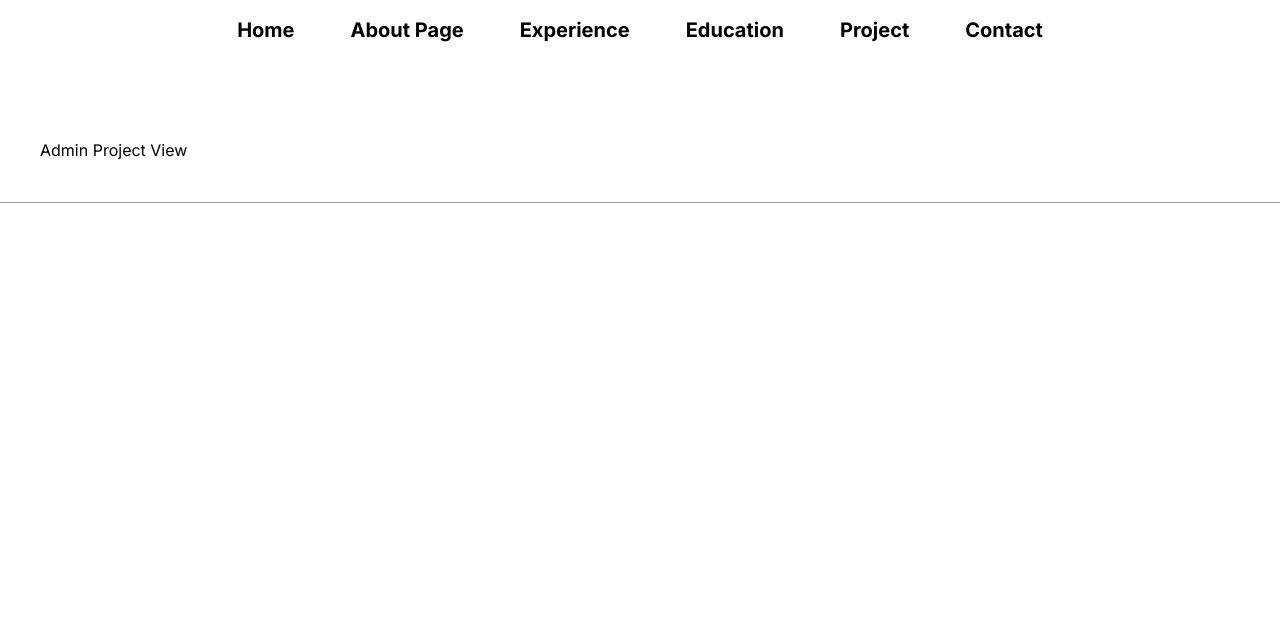
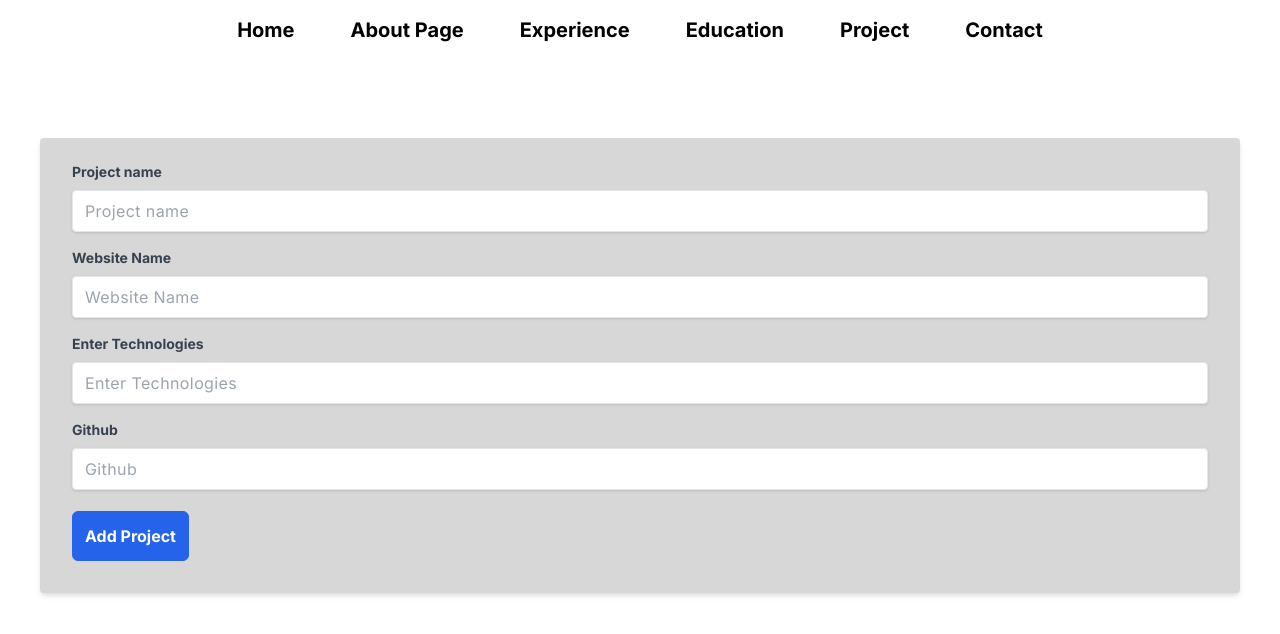
Before and after one commit to easylearningbd/next-js-portfolio-website, a Next.js app: page /admin in a window 1280 px wide. Both pictures are taken after a click on the button "Project". Shown: the top 634 px of the page. Built offline with nearby package versions, Linux system fonts and the light colour scheme.

Commit message:
w11 Create Project Page Form

```diff
--- a/src/app/admin/page.jsx
+++ b/src/app/admin/page.jsx
@@ -30,6 +30,12 @@ const initialEducationFormData = {
     degree: "",
     year: "",
     college: "",
+};
+const initialProjectFormData = {
+    name: "",
+    website: "",
+    technologies: "",
+    github: "",
 }
 
 export default function AdminView(){
@@ -38,6 +44,7 @@ export default function AdminView(){
     const [aboutViewFormData, setAboutViewFormData] = useState(initialAboutFormData);
     const [experinceViewFormData, setExperinceViewFormData] = useState(initialExperienceFormData);
     const [educationViewFormData, setEducationViewFormData] = useState(initialEducationFormData);
+    const [projectViewFormData, setProjectViewFormData] = useState(initialProjectFormData);
 
     const menuItem = [
         {
@@ -75,7 +82,10 @@ export default function AdminView(){
         {
             id: 'project',
             lable: 'Project',
-            component: <AdminProjectView/>
+            component: <AdminProjectView
+            formData = {projectViewFormData}
+            setFormData = {setProjectViewFormData}
+            />
         },
         {
             id: 'contact',
--- a/src/components/admin-view/project/index.jsx
+++ b/src/components/admin-view/project/index.jsx
@@ -1,4 +1,47 @@
 'use client'
-export default function AdminProjectView(){
-    return <div>Admin Project View</div>
+import FormControls from "../form-controls"
+
+const controls = [
+    {
+        name: 'name',
+        placeholder: 'Project name',
+        type: 'text',
+        label: 'Project name'
+    },
+    {
+        name: 'website',
+        placeholder: 'Website Name',
+        type: 'text',
+        label: 'Website Name'
+    },
+    {
+        name: 'technologies',
+        placeholder: 'Enter Technologies',
+        type: 'text',
+        label: 'Enter Technologies'
+    },
+    {
+        name: 'github',
+        placeholder: 'Github',
+        type: 'text',
+        label: 'Github'
+    }
+]
+
+export default function AdminProjectView({formData,setFormData}){
+    console.log(formData);
+    return <div className="w-full">
+    <div className="bg-[#d7d7d7] shadow-md rounded px-8 pt-6 pb-8 mb-4">
+
+<FormControls controls={controls}
+ formData={formData}
+ setFormData={setFormData}
+/>
+
+<button className="mt-[5px] border border-blue-600 bg-blue-600 text-white p-3 font-bold text-[16px] focus:bg-green-800 rounded-md">
+    Add Project
+</button>
+
+    </div>
+ </div>
 }
```
